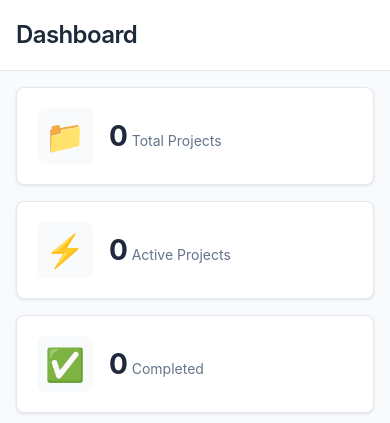
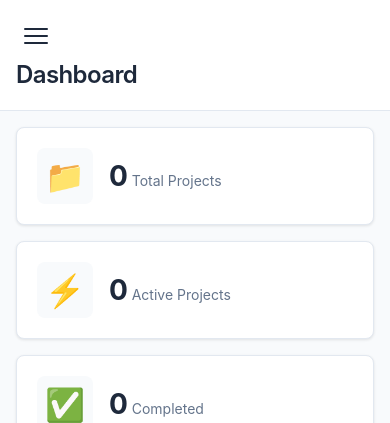
Before and after one commit to bhakti2202/project-tracker, a Flask app: page / in a window 390 px wide. Shown: the top 423 px of the page. Run offline with Flask 3, Linux system fonts and the light colour scheme.

Commit message:
Improve mobile sidebar navigation

```diff
--- a/app/static/css/style.css
+++ b/app/static/css/style.css
@@ -106,6 +106,52 @@ body {
     font-size: 1.5rem;
     font-weight: 600;
     letter-spacing: -0.025em;
+}
+
+.hamburger-btn {
+    display: none;
+    flex-direction: column;
+    justify-content: center;
+    align-items: center;
+    gap: 5px;
+    width: 40px;
+    height: 40px;
+    padding: 0;
+    background: transparent;
+    border: none;
+    cursor: pointer;
+    z-index: 101;
+}
+
+.hamburger-line {
+    display: block;
+    width: 24px;
+    height: 2px;
+    background: var(--text);
+    border-radius: 2px;
+    transition: var(--transition);
+    transform-origin: center;
+}
+
+@media (max-width: 768px) {
+    .hamburger-btn {
+        display: flex;
+    }
+
+    .hamburger-btn.active .hamburger-line:nth-child(1),
+    .hamburger-btn[aria-expanded="true"] .hamburger-line:nth-child(1) {
+        transform: translateY(7px) rotate(45deg);
+    }
+
+    .hamburger-btn.active .hamburger-line:nth-child(2),
+    .hamburger-btn[aria-expanded="true"] .hamburger-line:nth-child(2) {
+        opacity: 0;
+    }
+
+    .hamburger-btn.active .hamburger-line:nth-child(3),
+    .hamburger-btn[aria-expanded="true"] .hamburger-line:nth-child(3) {
+        transform: translateY(-7px) rotate(-45deg);
+    }
 }
 
 .content {
--- a/app/static/js/main.js
+++ b/app/static/js/main.js
@@ -1,11 +1,29 @@
 // Main JavaScript file
 console.log('Project Tracker loaded');
 
-// Mobile sidebar toggle (for future enhancement)
+// Mobile sidebar toggle
 function toggleSidebar() {
     const sidebar = document.querySelector('.sidebar');
-    sidebar.classList.toggle('open');
+    const btn = document.querySelector('.hamburger-btn');
+    const isOpen = sidebar.classList.toggle('open');
+    if (btn) {
+        btn.setAttribute('aria-expanded', isOpen ? 'true' : 'false');
+        btn.classList.toggle('active', isOpen);
+    }
 }
+
+// Close sidebar when clicking outside on mobile
+document.addEventListener('click', function(e) {
+    const sidebar = document.querySelector('.sidebar');
+    const btn = document.querySelector('.hamburger-btn');
+    if (sidebar && sidebar.classList.contains('open') && !sidebar.contains(e.target) && !btn.contains(e.target)) {
+        sidebar.classList.remove('open');
+        if (btn) {
+            btn.setAttribute('aria-expanded', 'false');
+            btn.classList.remove('active');
+        }
+    }
+});
 
 // Auto-hide flash messages after 5 seconds
 document.addEventListener('DOMContentLoaded', function() {
--- a/app/templates/base.html
+++ b/app/templates/base.html
@@ -8,7 +8,7 @@
 </head>
 <body>
     <div class="layout">
-        <aside class="sidebar">
+        <aside class="sidebar" id="sidebar">
             <div class="sidebar-header">
                 <h1>Project Tracker</h1>
             </div>
@@ -27,6 +27,11 @@
 
         <main class="main-content">
             <header class="top-bar">
+                <button class="hamburger-btn" aria-label="Toggle navigation menu" aria-expanded="false" aria-controls="sidebar" onclick="toggleSidebar()">
+                    <span class="hamburger-line"></span>
+                    <span class="hamburger-line"></span>
+                    <span class="hamburger-line"></span>
+                </button>
                 <h2>{% block page_title %}{% endblock %}</h2>
             </header>
 
```
